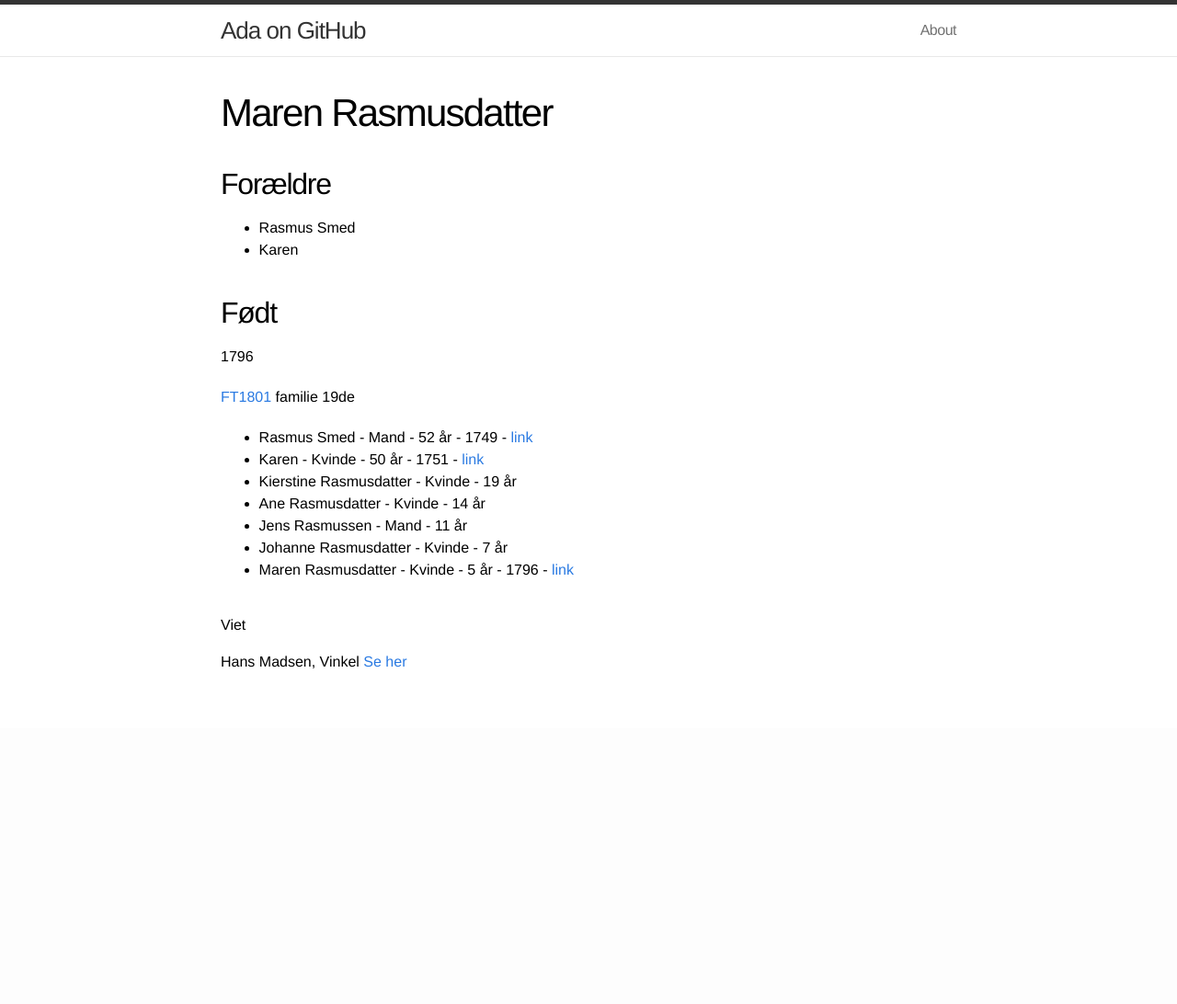
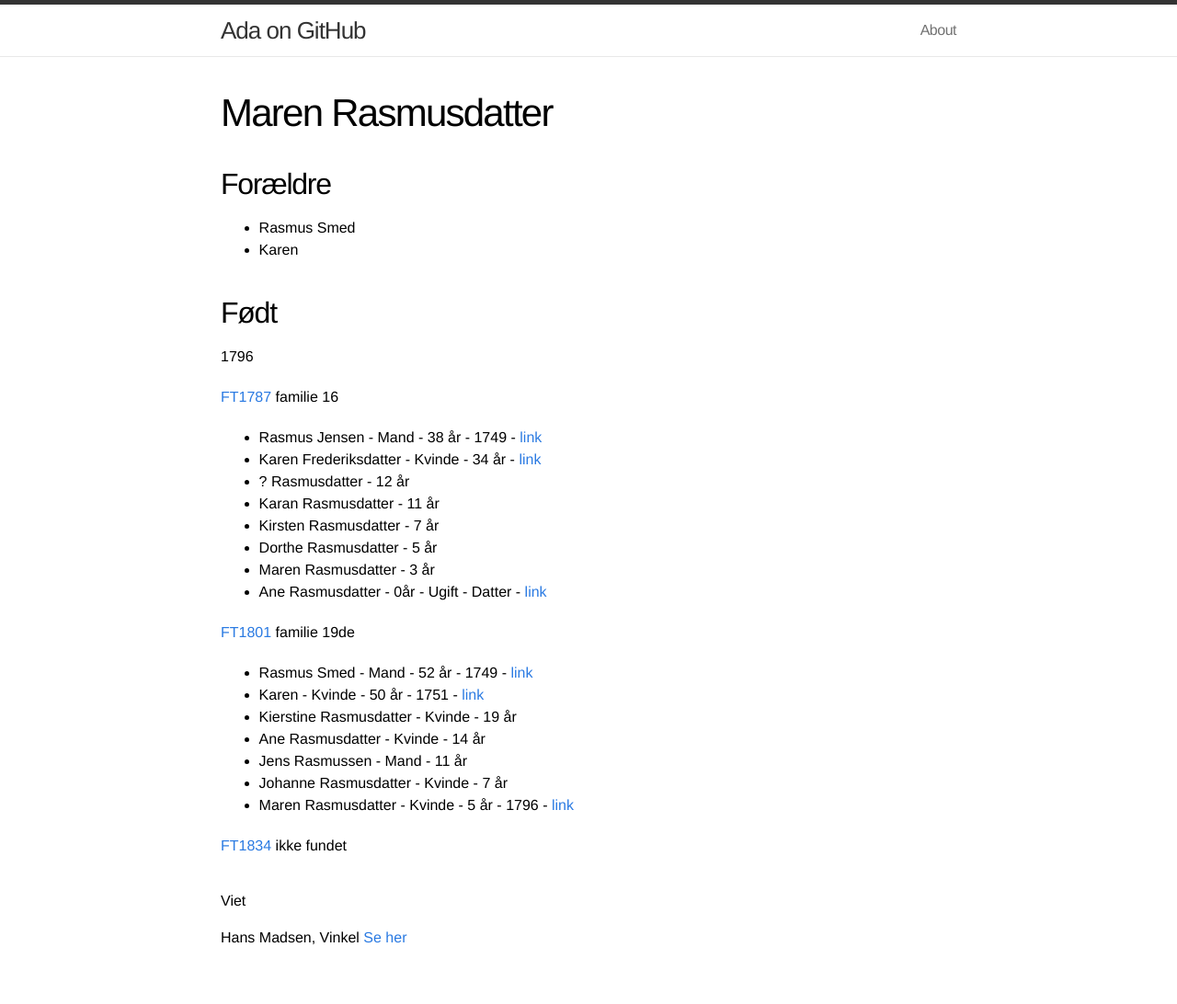
Before and after one commit to quornings/quornings.github.io, a Jekyll site: the page built from stamt/maren-rasmusdatter.md, in a window 1280 px wide. Shown: the whole page at 92% size. Built offline with Jekyll 4.4.1, drawn with Linux system fonts in a browser that asks for light colours; before the commit the page ends 900 px from its top, so only the background shows below that.

Commit message:
Tilføje folketælling 1787.

```diff
--- a/stamt/maren-rasmusdatter.md
+++ b/stamt/maren-rasmusdatter.md
@@ -10,6 +10,17 @@ title: Maren Rasmusdatter
 ## Født
 1796
 
+[FT1787](https://www.danishfamilysearch.dk/census1787/sogn2009) familie 16
+* Rasmus Jensen - Mand - 38 år - 1749 - [link](https://www.danishfamilysearch.dk/cid682574)
+* Karen Frederiksdatter - Kvinde - 34 år - [link](https://www.danishfamilysearch.dk/cid682575)
+* ? Rasmusdatter - 12 år
+* Karan Rasmusdatter - 11 år
+* Kirsten Rasmusdatter - 7 år
+* Dorthe Rasmusdatter - 5 år
+* Maren Rasmusdatter - 3 år
+* Ane Rasmusdatter - 0år - Ugift - Datter - [link](https://www.danishfamilysearch.dk/cid682581)
+
+
 [FT1801](https://www.danishfamilysearch.dk/census1801/sogn2009) familie 19de
 * Rasmus Smed - Mand - 52 år - 1749 - [link](https://www.danishfamilysearch.dk/cid1325353)
 * Karen - Kvinde - 50 år - 1751 - [link](https://www.danishfamilysearch.dk/cid1325354)
@@ -19,6 +30,8 @@ title: Maren Rasmusdatter
 * Johanne Rasmusdatter - Kvinde - 7 år
 * Maren Rasmusdatter - Kvinde - 5 år - 1796 - [link](https://www.danishfamilysearch.dk/cid1325359)
 
+[FT1834](https://www.danishfamilysearch.dk/census1834/sogn2009/surnamelist) ikke fundet
+
 # Viet
 Hans Madsen, Vinkel
 [Se her](/stamt/johanne-marie-hansdatter/)
```
